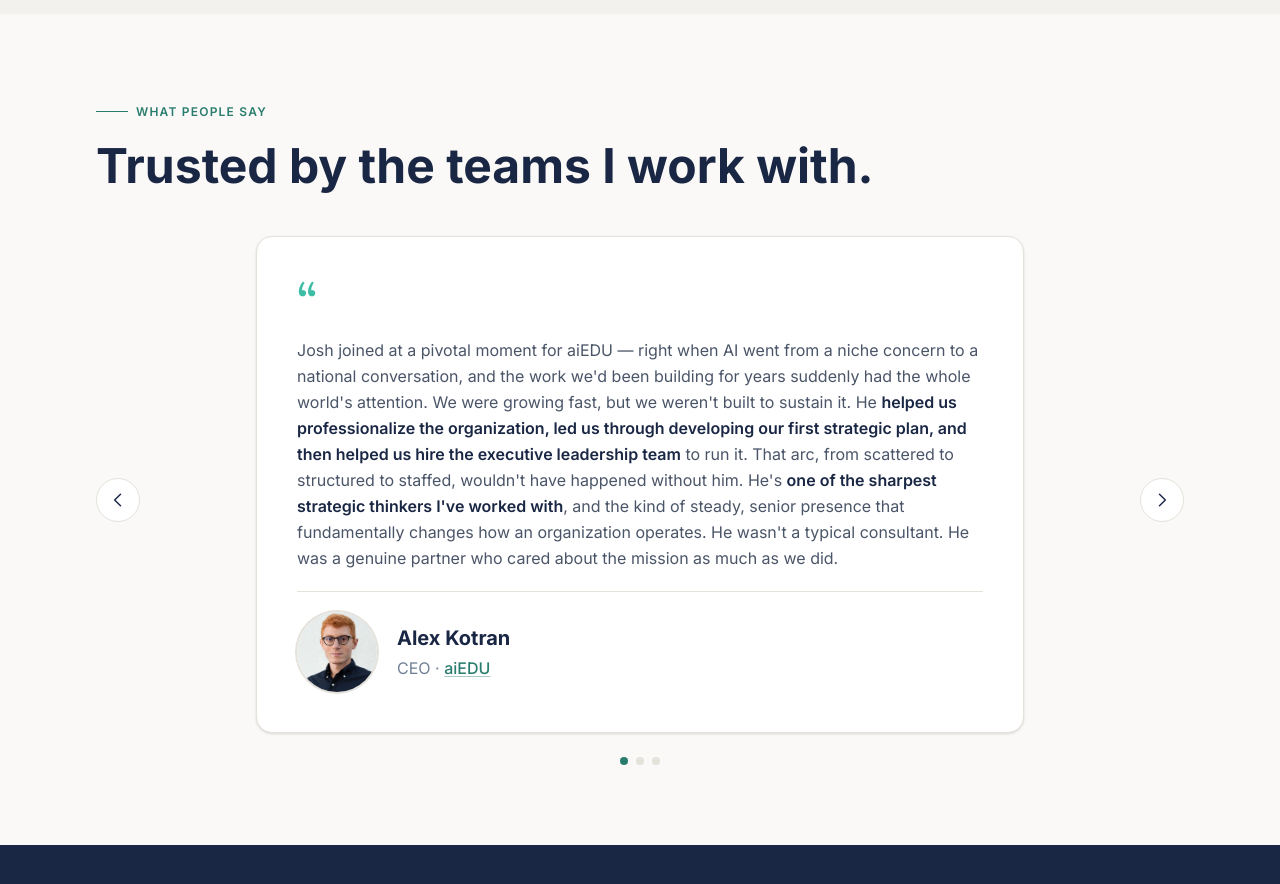
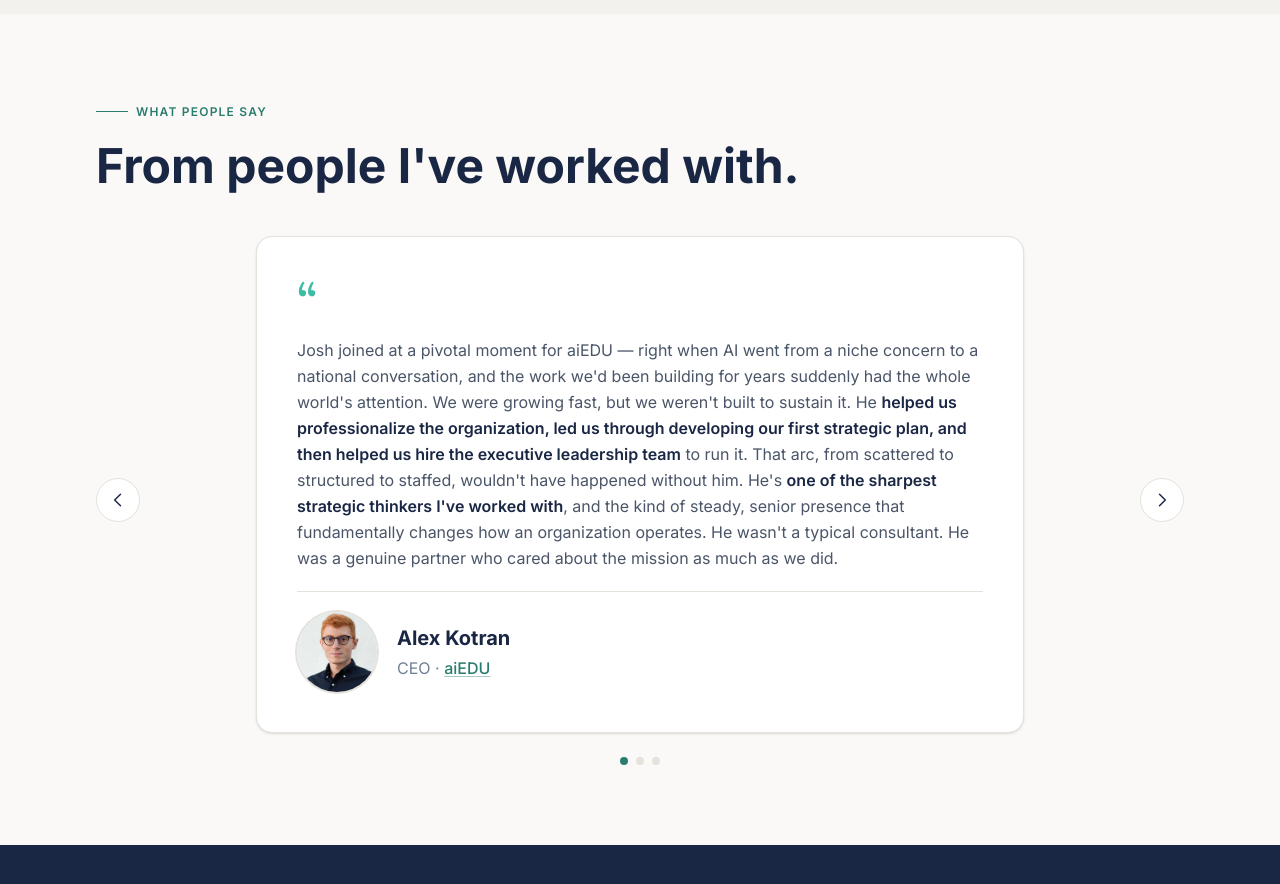
Before and after one commit to joshtgreen/righstart.site, a Next.js app: page / in a window 1280 px wide. Shown: the part 2200-3084 px from the top of the page. Built offline with nearby package versions, Linux system fonts and the light colour scheme.

Commit message:
Update testimonials heading to "From people I've worked with."
https://claude.ai/code/session_01VM6d7DAnpPS9PAAZpsmYrN

```diff
--- a/components/Testimonials.tsx
+++ b/components/Testimonials.tsx
@@ -114,7 +114,7 @@ export default function Testimonials() {
             </span>
           </div>
           <h2 className="text-4xl lg:text-5xl font-bold text-[#1a2744] leading-tight">
-            Trusted by the teams I work with.
+            From people I&apos;ve worked with.
           </h2>
         </div>
 
```
